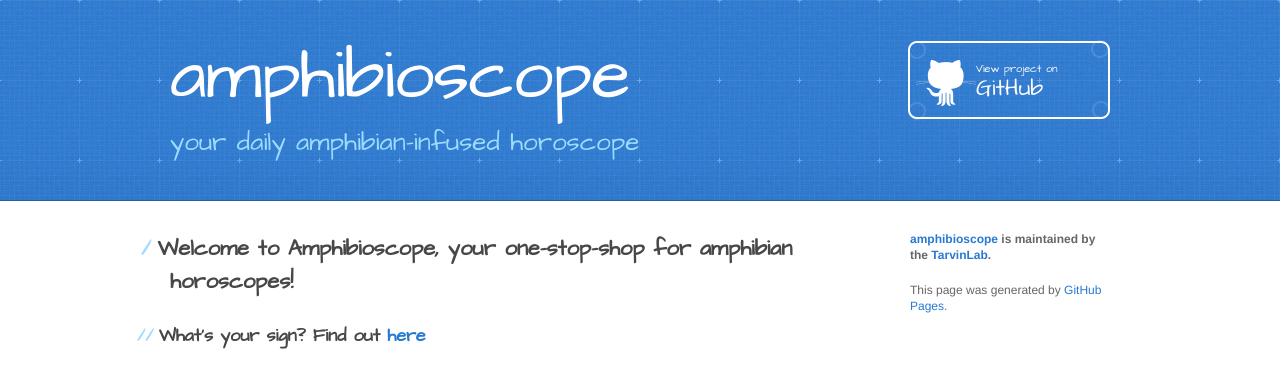
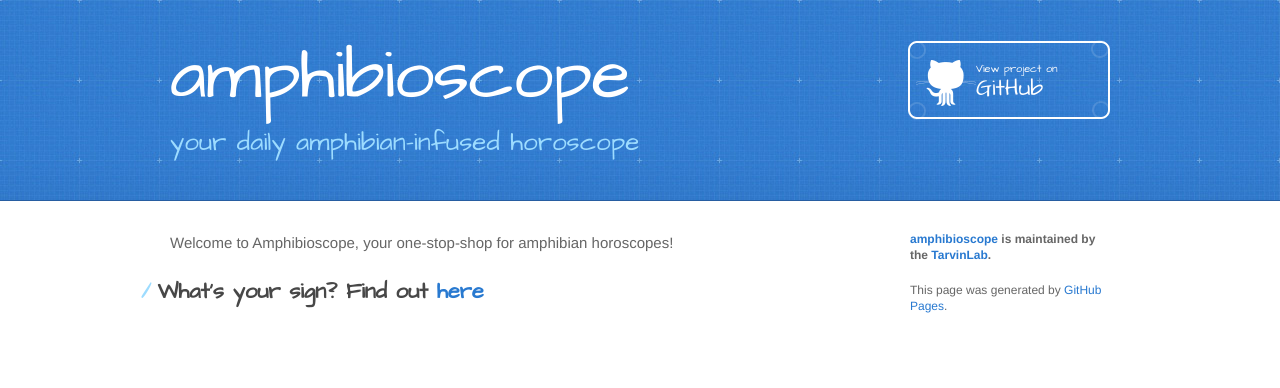
Before and after one commit to TarvinLab/amphibioscope, a Jekyll site: the page built from index.md, in a window 1280 px wide. Shown: the top 388 px of the page. Built offline with Jekyll 4.4.1, drawn with Linux system fonts in a browser that asks for light colours; our own code applies the rules of GitHub Pages for plain Markdown files.

Commit message:
updated homepage

```diff
--- a/index.md
+++ b/index.md
@@ -5,6 +5,6 @@
 ---
 
 
-## Welcome to Amphibioscope, your one-stop-shop for amphibian horoscopes!
+Welcome to Amphibioscope, your one-stop-shop for amphibian horoscopes!
 
-### What's your sign? Find out [here](https://tarvinlab.github.io/amphibioscope/find-your-sign)
+## What's your sign? Find out [here](https://tarvinlab.github.io/amphibioscope/find-your-sign)
```
